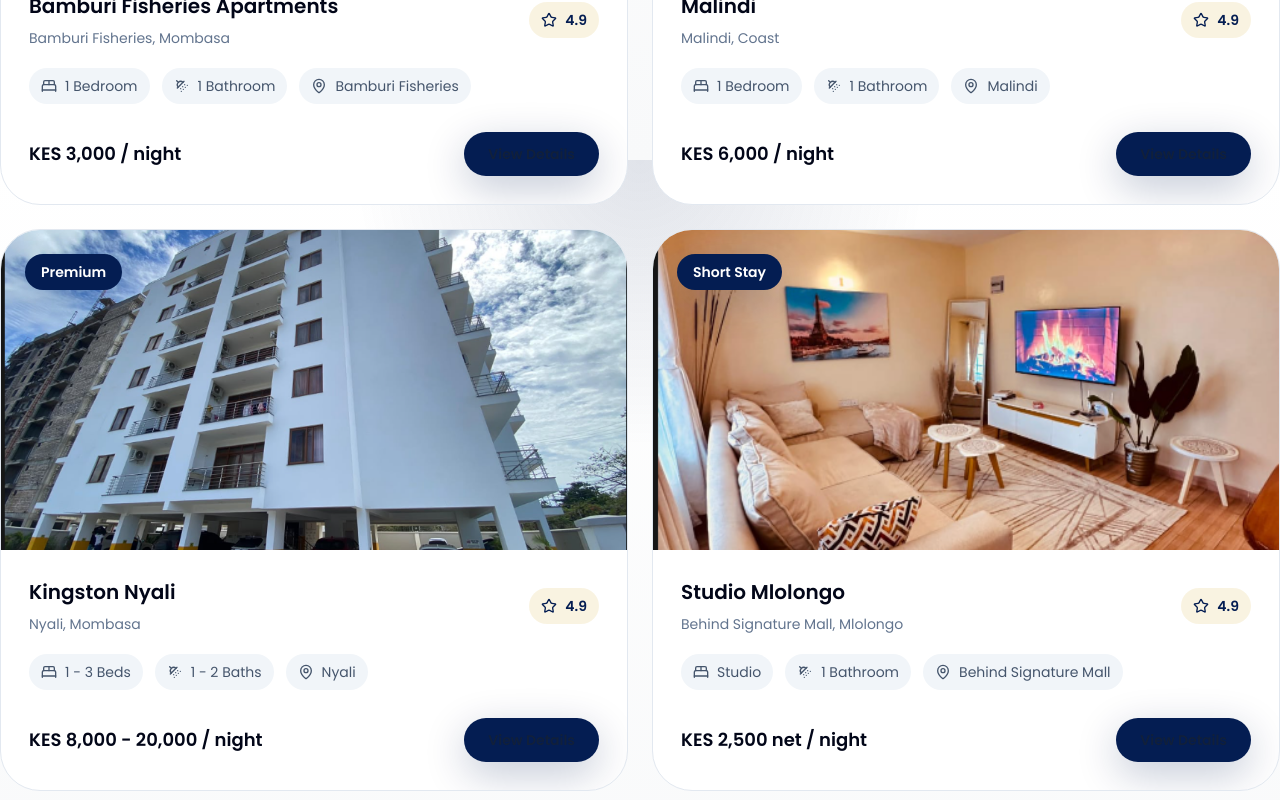
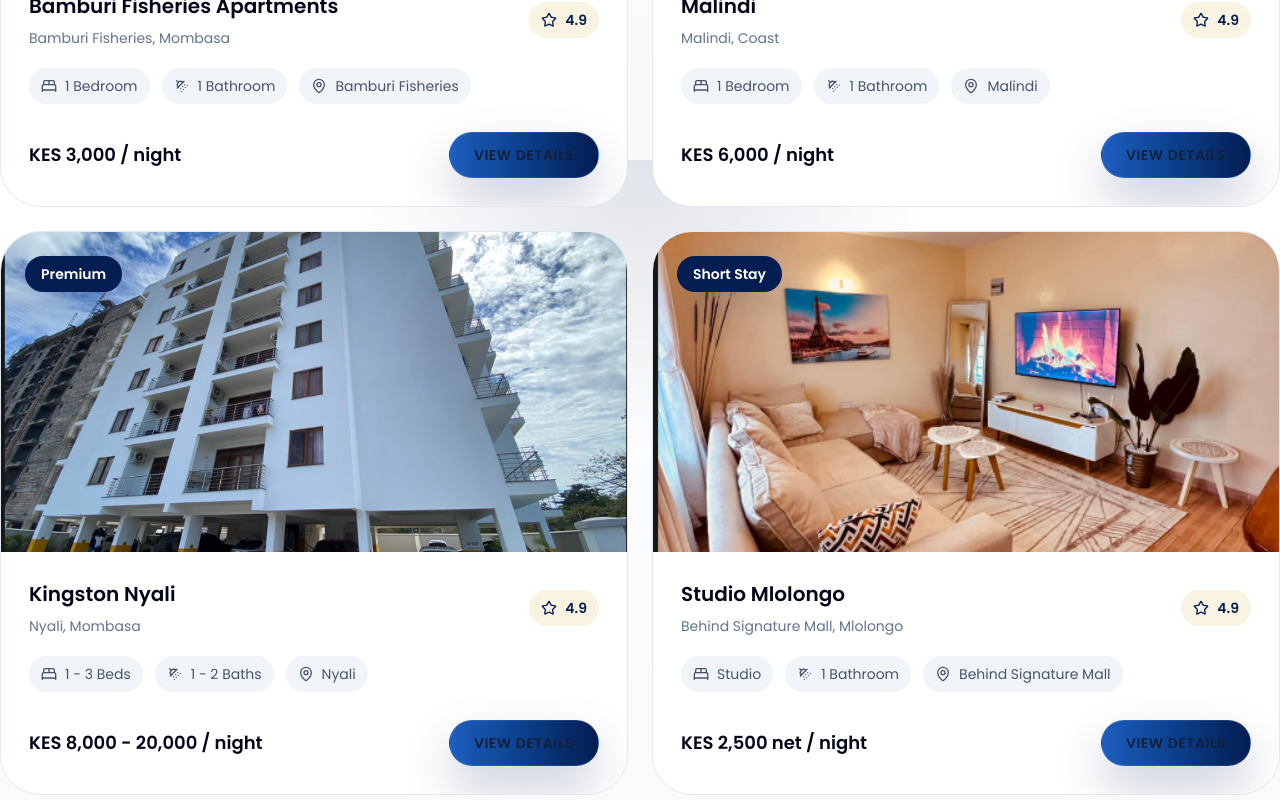
Before and after one commit to MwanziaNzavi-afk/Keron, a Next.js app in the folder keron-app/: page / in a window 1280 px wide. Shown: the part 1440-2240 px from the top of the page. Built offline with nearby package versions, Linux system fonts and the light colour scheme.

Commit message:
Button now matches the same visible style

```diff
--- a/keron-app/components/property-card.tsx
+++ b/keron-app/components/property-card.tsx
@@ -63,7 +63,7 @@ export function PropertyCard({ title, location, price, href, image, bedrooms, ba
           <p className="text-lg font-semibold text-slate-950">{price}</p>
           <Link
             href={href}
-            className="inline-flex items-center justify-center rounded-full bg-[#041d52] px-6 py-3 text-sm font-semibold text-white shadow-[0_12px_42px_rgba(4,29,82,0.24)] transition duration-200 hover:bg-[#07256b] hover:shadow-[0_16px_48px_rgba(4,29,82,0.28)] focus:outline-none focus:ring-2 focus:ring-[#d4af37] focus:ring-offset-2"
+            className="inline-flex min-w-[150px] items-center justify-center rounded-full border border-white/10 bg-gradient-to-r from-[#1d5ebf] via-[#0c3f8a] to-[#041d52] px-6 py-3 text-sm font-semibold uppercase tracking-[0.04em] text-white shadow-[0_22px_48px_rgba(4,29,82,0.22)] transition duration-200 hover:from-[#1149a7] hover:via-[#0b3474] hover:to-[#041d52] hover:shadow-[0_24px_56px_rgba(4,29,82,0.28)] focus:outline-none focus:ring-2 focus:ring-[#d4af37] focus:ring-offset-2"
           >
             View Details
           </Link>
```
